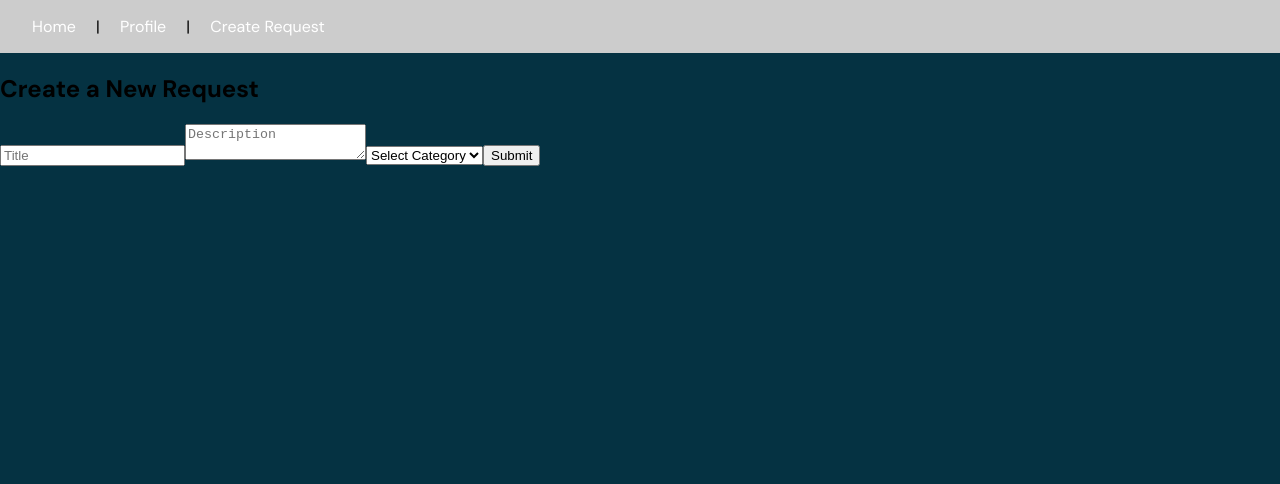
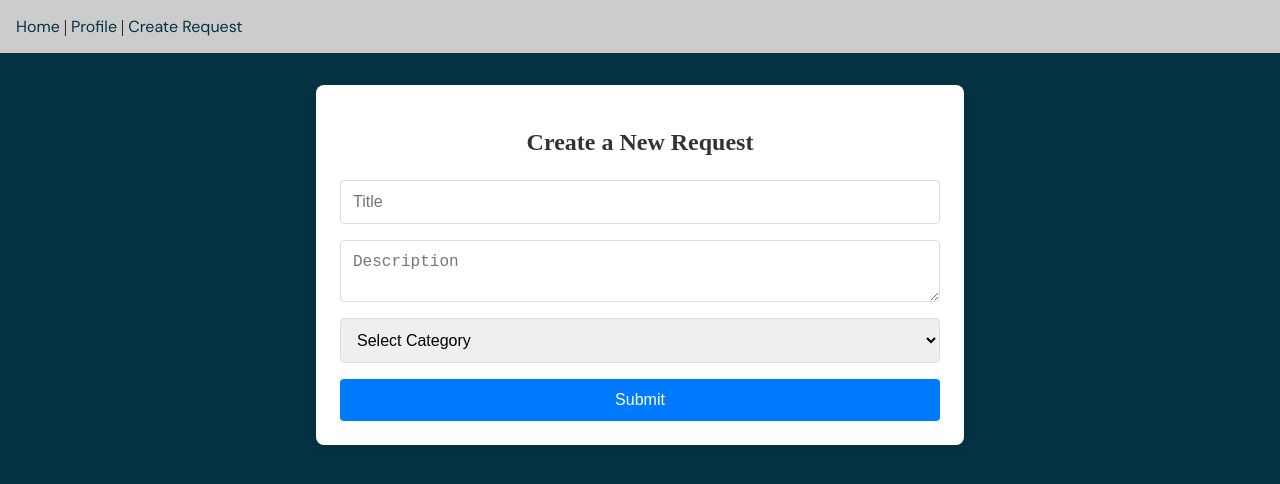
Before and after one commit to Undalevein/LMUHacks, a React (Vite) app: page /create-request in a window 1280 px wide. Shown: the top 484 px of the page. Built offline with nearby package versions, Linux system fonts and the light colour scheme.

Commit message:
added css

```diff
--- a/src/App.css
+++ b/src/App.css
@@ -4,81 +4,25 @@ body {
   height: 100%;
   background-color: #053242;
   padding: 0;
-  margin: 0;
-  font-family: "DM Sans", sans-serif;
+  margin:0
 }
+
 
 /* Home Page Styles */
 #Home h1 {
+  font-family: "DM Sans", sans-serif;
   background-color: #E8ECED;
   padding: 50px;
-  font-size: 2rem;
-  color: #053242;
-  text-align: center;
+
 }
 
 #Home p {
+  font-family: "DM Sans", sans-serif;
   font-weight: bold;
   background-color: #E8ECED;
   padding: 50px;
-  font-size: 1.2rem;
-  color: #053242;
-  text-align: center;
 }
 
-/* RequestFeed Styles */
-.request-feed h2 {
-  font-family: "DM Sans", sans-serif;
-  background-color: #E8ECED;
-  padding: 50px;
-  font-size: 2rem;
-  text-align: center;
-  color: #053242;
-  border-radius: 8px;
-  width: 60%;
-  margin: 20px auto;
-}
-
-.filter-buttons {
-  display: flex;
-  justify-content: center;
-  margin: 1rem 0;
-}
-
-.filter-buttons button {
-  background-color: #eee;
-  padding: 0.5rem 1rem;
-  border: 1px solid #053242;
-  cursor: pointer;
-  margin: 0 0.5rem;
-  border-radius: 5px;
-}
-
-.filter-buttons button:hover {
-  background-color: #400D05;
-  color: white;
-}
-
-.feed {
-  margin-top: 2rem;
-}
-
-.request-item {
-  background-color: white;
-  padding: 1rem;
-  border-radius: 8px;
-  margin-bottom: 1rem;
-  box-shadow: 0 2px 4px rgba(0, 0, 0, 0.1);
-}
-
-.request-item h3 {
-  margin-bottom: 1rem;
-}
-
-.request-item p {
-  font-size: 1.1rem;
-  color: #053242;
-}
 
 /* CreateRequest Page Styles */
 #createRequest h2 {
@@ -91,6 +35,7 @@ body {
   border-radius: 8px;
   width: 60%;
   margin: 20px auto;
+
 }
 
 #createRequest form {
@@ -111,8 +56,7 @@ body {
 }
 
 #createRequest input,
-#createRequest textarea,
-#createRequest select {
+#createRequest textarea {
   width: 100%;
   padding: 10px;
   font-size: 1rem;
@@ -160,23 +104,16 @@ body {
   color: rgb(14, 178, 215);
 }
 
-/* NavBar Styles */
-nav {
-  padding: 1rem;
-  background-color: #053242;
-}
-
 nav a {
   font-family: 'DM Sans', sans-serif;
   font-size: 1rem;
   text-decoration: none;
-  color: white;
-  margin: 0 1rem;
+  color: #053242;
 }
 
+/* Add hover effect */
 nav a:hover {
-
-  color: #007A09;
+  color: #ff6347; /* Optional: Change the color on hover */
 }
 
 .request-feed {
--- /dev/null
+++ b/src/components/CreateRequest.css
@@ -0,0 +1,52 @@
+.create-request-container {
+    max-width: 600px;
+    margin: 2rem auto;
+    padding: 1.5rem;
+    background: #fff;
+    border-radius: 8px;
+    box-shadow: 0 2px 8px rgba(0, 0, 0, 0.1);
+  }
+
+  .create-request-container h2 {
+    text-align: center;
+    margin-bottom: 1.5rem;
+    color: #333;
+  }
+
+  .create-request-container form {
+    display: flex;
+    flex-direction: column;
+  }
+
+  .create-request-container input,
+  .create-request-container textarea,
+  .create-request-container select {
+    padding: 0.75rem;
+    margin-bottom: 1rem;
+    font-size: 1rem;
+    border: 1px solid #ddd;
+    border-radius: 4px;
+    transition: border-color 0.2s ease;
+  }
+
+  .create-request-container input:focus,
+  .create-request-container textarea:focus,
+  .create-request-container select:focus {
+    border-color: #007bff;
+    outline: none;
+  }
+
+  .create-request-container button {
+    padding: 0.75rem;
+    background-color: #007bff;
+    color: #fff;
+    border: none;
+    border-radius: 4px;
+    font-size: 1rem;
+    cursor: pointer;
+    transition: background-color 0.3s ease;
+  }
+
+  .create-request-container button:hover {
+    background-color: #0056b3;
+  }
--- a/src/components/CreateRequest.jsx
+++ b/src/components/CreateRequest.jsx
@@ -1,12 +1,22 @@
 import React, { useState } from 'react';
 import { db } from '../firebaseConfig';
 import { collection, addDoc, serverTimestamp } from 'firebase/firestore';
+import './CreateRequest.css';
 
 function CreateRequest() {
   const [title, setTitle] = useState('');
   const [description, setDescription] = useState('');
   const [category, setCategory] = useState('');
-  const categories = ['ride', 'major', 'study', 'textbook', 'tutor'];
+
+
+  const categories = [
+    { value: 'ride', label: 'I Need a Ride' },
+    { value: 'major', label: 'Looking For Specific Major' },
+    { value: 'study', label: 'I Want to Study' },
+    { value: 'textbook', label: 'Borrow a Textbook or Resource' },
+    { value: 'tutor', label: 'I Need a Tutor' }
+  ];
+
 
   const handleSubmit = async (e) => {
     e.preventDefault();
@@ -14,6 +24,7 @@ function CreateRequest() {
       alert("Please fill out all fields.");
       return;
     }
+
 
     try {
       await addDoc(collection(db, "requests"), {
@@ -32,18 +43,45 @@ function CreateRequest() {
     }
   };
 
+
   return (
-    <div>
+    <div className="create-request-container">
+
       <h2>Create a New Request</h2>
+
       <form onSubmit={handleSubmit}>
-        <input type="text" value={title} onChange={(e) => setTitle(e.target.value)} placeholder="Title" />
-        <textarea value={description} onChange={(e) => setDescription(e.target.value)} placeholder="Description" />
-        <select value={category} onChange={(e) => setCategory(e.target.value)}>
+
+        <input
+          type="text"
+          value={title}
+          onChange={(e) => setTitle(e.target.value)}
+          placeholder="Title"
+        />
+
+
+        <textarea
+          value={description}
+          onChange={(e) => setDescription(e.target.value)}
+          placeholder="Description"
+        />
+
+        <select
+          value={category}
+          onChange={(e) => setCategory(e.target.value)}
+        >
+
           <option value="">Select Category</option>
-          {categories.map(cat => <option key={cat} value={cat}>{cat}</option>)}
+          {categories.map(cat => (
+
+            <option key={cat.value} value={cat.value}>
+              {cat.label}
+            </option>
+
+          ))}
         </select>
         <button type="submit">Submit</button>
       </form>
+
     </div>
   );
 }
--- a/src/components/RequestFeed.jsx
+++ b/src/components/RequestFeed.jsx
@@ -6,36 +6,44 @@ function RequestFeed() {
   const [filter, setFilter] = useState('all');
   const [requests, setRequests] = useState([]);
 
-
+  // get requests from firestore
   useEffect(() => {
 
     const q = query(collection(db, "requests"));
     const unsubscribe = onSnapshot(q, (querySnapshot) => {
+
       setRequests(
         querySnapshot.docs.map(doc => ({ id: doc.id, ...doc.data() }))
 
       );
+
     });
 
     return () => unsubscribe();
   }, []);
 
-  // filter
+  // filter by category
   const filteredRequests = requests.filter(
-
     req => filter === 'all' || req.category === filter
 
   );
-  const categories = ['all', 'ride', 'major', 'study', 'textbook', 'tutor'];
+
+  const filterCategories = ['all', 'ride', 'major', 'study', 'textbook', 'tutor'];
+
+  const categoryDescriptions = {
+    ride: "I Need a Ride",
+    major: "Looking For Specific Major",
+    study: "I Want to Study",
+    textbook: "Borrow a Textbook or Resource",
+    tutor: "I Need a Tutor"
+  };
 
 
-
-  // delete request from db
+  // delete req
   const handleAccept = async (requestId) => {
     try {
       await deleteDoc(doc(db, "requests", requestId));
       console.log("Request deleted: ", requestId);
-
     } catch (error) {
       console.error("Error deleting request: ", error);
     }
@@ -47,20 +55,24 @@ function RequestFeed() {
       <h2>Request Feed</h2>
 
       <div className="filter-buttons" style={{ marginBottom: '1rem' }}>
-        {categories.map(cat => (
+
+        {filterCategories.map(cat => (
 
           <button
             key={cat}
             onClick={() => setFilter(cat)}
             style={{ marginRight: '0.5rem' }}
           >
-            {cat.charAt(0).toUpperCase() + cat.slice(1)}
+
+            {cat === 'all' ? 'All' : cat}
+
           </button>
-
         ))}
 
       </div>
+
       <div className="feed">
+
         {filteredRequests.map(req => (
 
           <div
@@ -68,16 +80,20 @@ function RequestFeed() {
             className="request-item"
             style={{ border: '1px solid #ddd', padding: '1rem', marginBottom: '1rem' }}
           >
+
             <h3>{req.title}</h3>
-            <p><strong>Category:</strong> {req.category}</p>
+
+            <p>
+              <strong>Category:</strong> {categoryDescriptions[req.category] || req.category}
+            </p>
+
             <p>{req.description}</p>
+
             <button onClick={() => handleAccept(req.id)}>I can do this</button>
 
           </div>
         ))}
-
       </div>
-
     </div>
   );
 }
```
